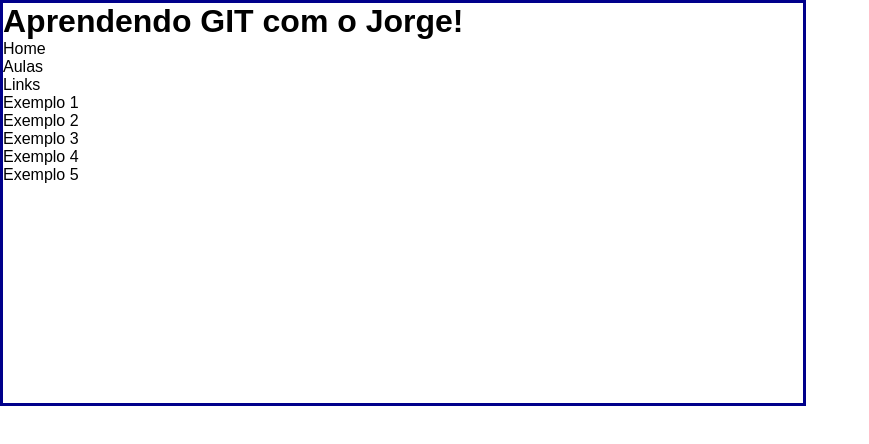
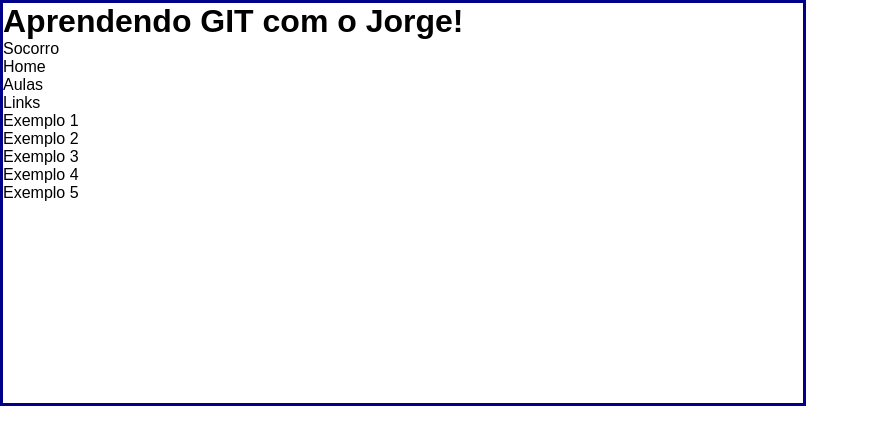
Before and after one commit to fernandasilva152/ADSIntroduct, a plain HTML site: page index.html in a window 1280 px wide. Shown: the whole page, without its empty margins (0-869 px from the left). Drawn offline with Linux system fonts and the light colour scheme.

Commit message:
Novo teste

```diff
--- a/index.html
+++ b/index.html
@@ -13,6 +13,7 @@
     <div class="container">
         <header>
             <h1>Aprendendo GIT com o Jorge!</h1>
+            <p>Socorro</p>
         </header>
         <nav>
             <ul>
```
